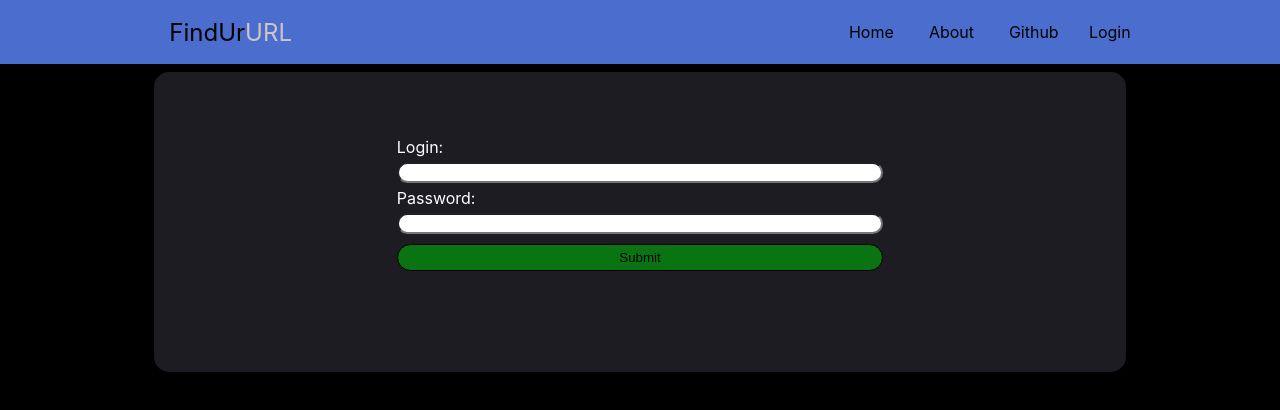
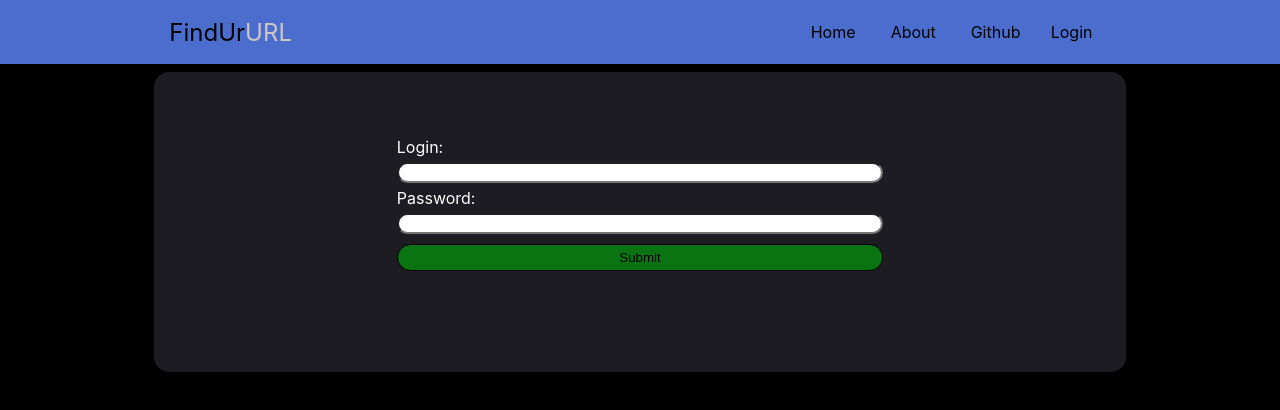
Before and after one commit to kacper-ragankiewicz/NextAuth, a Next.js app: page /login in a window 1280 px wide. Shown: the top 410 px of the page. Built offline with nearby package versions, Linux system fonts and the light colour scheme.

Commit message:
Adding form

```diff
--- a/components/Header/Header.module.scss
+++ b/components/Header/Header.module.scss
@@ -152,7 +152,7 @@
     }
     .login {
         display: flex;
-
+        cursor: pointer;
         padding: main.$header-size / 4.5;
     }
     .control {
--- a/components/Header/index.js
+++ b/components/Header/index.js
@@ -36,12 +36,12 @@ export default function Header() {
                         <nav className={styles.menu}>
                             <ul className={styles.ul}>
                                 {listElement}
-                                <a href='/login'><span>Login</span></a>
+                                <li><Link href='/login'><span>Login</span></Link></li>
                             </ul>
                         </nav>
                         {/* Toggling menu */}
                         <div className={styles.control}>
-                            <a href='/login'><span className={styles.login}>Log in</span></a>
+                            <Link href='/login'><span className={styles.login}>Log in</span></Link>
                             <buton
                                 className={cn(styles.img, { [styles.pushed]: visible })}
                                 onClick={() => setVisible(!visible)}
```
